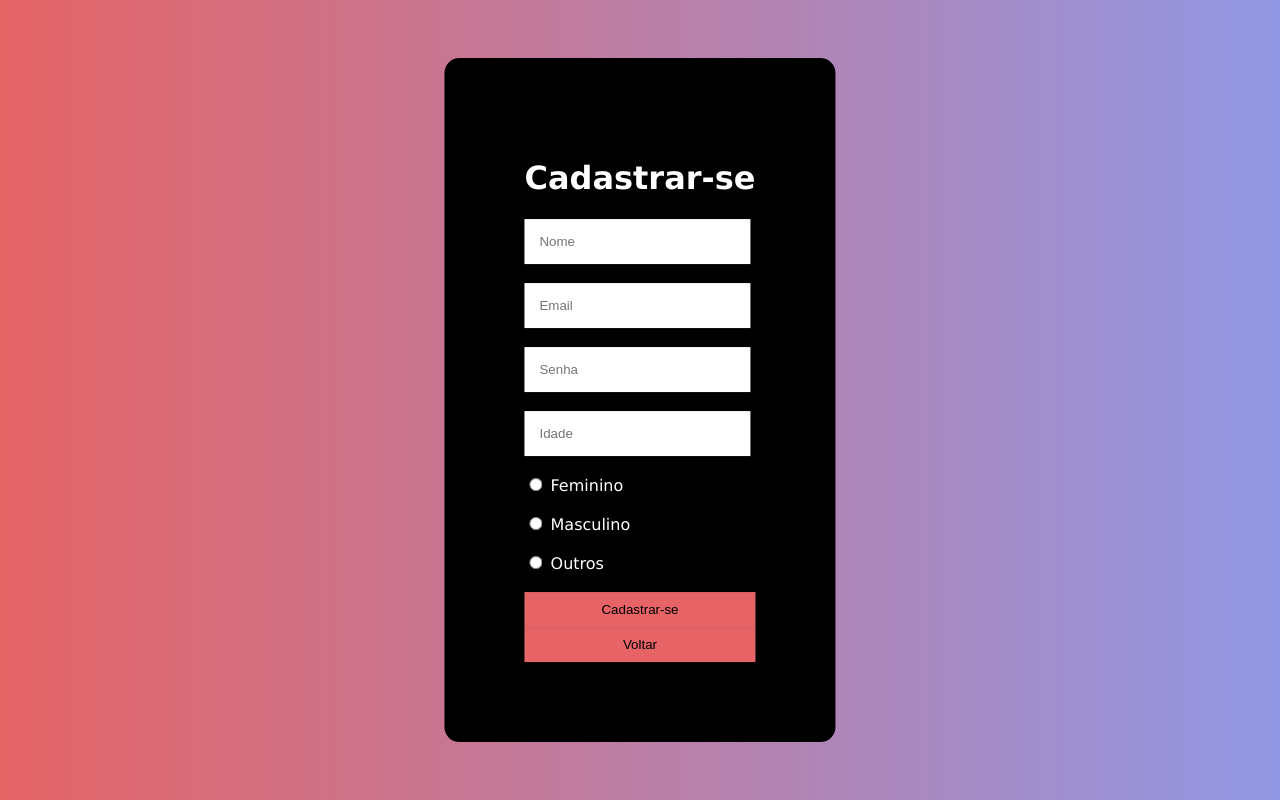
After one commit to jonathan500/Coisas, a PHP site: page /paginas/cadastro.php in a window 1280 px wide. The commit adds this page. Run offline with PHP 8.4, Linux system fonts and the light colour scheme.

Commit message:
Login e Cadastro Prontos

```diff
--- a/conexao.php
+++ b/conexao.php
@@ -1,20 +1,15 @@
 <?php
-
-// Informações para conexão
 $host = 'localhost';
 $usuario = 'root';
 $senha = '';
 $base = 'minhastarefas';
 $dsn = "mysql:host={$host};port=3306;dbname={$base}";
-
 try
 {
-    // Conectando
     $conexao = new PDO($dsn, $usuario, $senha);
 }
 catch (PDOException $e)
 {
-    // Se ocorrer algum erro na conexão
     die($e->getMessage());
 }
 ?>
--- a/css/estilo.css
+++ b/css/estilo.css
@@ -1,8 +1,4 @@
-.barra {
-    background-color: blue;
-    position: fixed;
-    top: 0;
-    left: 0;
-    right: 0;
-    height: 50px;
-  }
+body{
+  font-family: Verdana, Geneva, Tahoma, sans-serif;
+  background-image: linear-gradient(45deg, blue,darkblue);
+}
--- /dev/null
+++ b/paginas/cadastro.php
@@ -0,0 +1,78 @@
+<?php
+
+?>
+
+<!DOCTYPE html>
+<html lang="en">
+<head>
+    <meta charset="UTF-8">
+    <meta http-equiv="X-UA-Compatible" content="IE=edge">
+    <link href="../css/estilo.css" rel="stylesheet" >
+    <meta name="viewport" content="width=device-width, initial-scale=1.0">
+    <style>
+        body{
+            font-family: Verdana, Geneva, Tahoma, sans-serif;
+            background-image: linear-gradient(45deg, #e66465, #9198e5);
+        }
+        .meio{
+            background-color: black;
+            position: absolute;
+            top: 50%;
+            left: 50%;
+            transform: translate(-50%, -50%);
+            padding: 80px;
+            border-radius: 15px;
+            color: white;
+        }
+        input{
+            padding: 15px;
+            border: none;
+            outline: none;
+
+        }
+        .cem{
+            width:85%;
+        }
+        button{
+            background-color: #e66465;
+            border: none;
+            padding: 10px;
+            width: 100%;
+        }
+        button:hover{
+            background-color: #9198e5;
+        }
+
+    </style>
+    <title>MinhasTarefas</title>
+</head>
+<body>
+    <div class="meio">
+        <form action="../api/cadastrar.php" method="POST">
+            <h1>Cadastrar-se</h1>
+            <div>
+                <input class="cem" type="text" name="nome" id="nome" placeholder="Nome" required><br><br>
+            </div>
+            <div>
+                <input class="cem" type="text" name="email" id="email" placeholder="Email" required><br><br>
+            </div>
+            <div>
+                <input class="cem" type="password" name="senha" id="senha" placeholder="Senha" required><br><br>
+            </div>
+            <div>
+                <input class="cem" type="number" name="idade" id="idade" placeholder="Idade" required><br><br>
+            </div>
+            <div>
+                <input type="radio" name="sexo" id="feminino" value="Feminino" required>
+                <label for="feminino">Feminino</label><br><br>
+                <input type="radio" name="sexo" id="masculino" value="Masculino" required>
+                <label for="masculino">Masculino</label><br><br>
+                <input type="radio" name="sexo" id="outros" value="Outros" required>
+                <label for="outros">Outros</label><br><br>
+            </div>
+                <button type="submit" name="cadastrar" value="cadastrar">Cadastrar-se</button><br>
+        </form>
+        <a href="login.php"><button name="voltar" value="voltar">Voltar</button></a>
+    </div>
+</body>
+</html>
```
Also changed, not shown: api/cadastrar.php (added, +35 -0 lines), api/login.php (added, +24 -0 lines), minhastarefas.sql (+3 -4 lines), paginas/home.php (deleted, +0 -20 lines), paginas/login.php (added, +58 -0 lines), paginas/minhas_tarefas.php (added, +27 -0 lines), .htaccess (deleted), api/tarefa/alterar.php (added), api/tarefa/cadastrar.php (added), api/tarefa/deletar.php (added), api/tarefa/listar.php (added).
